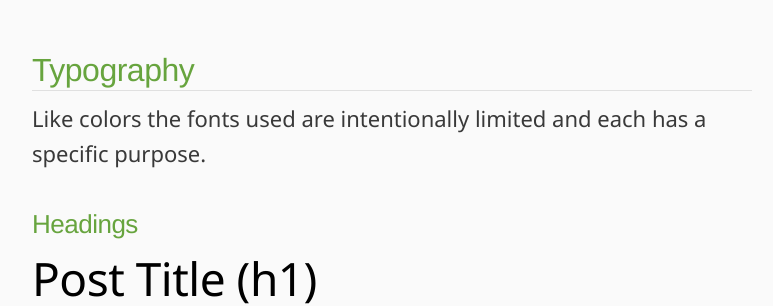
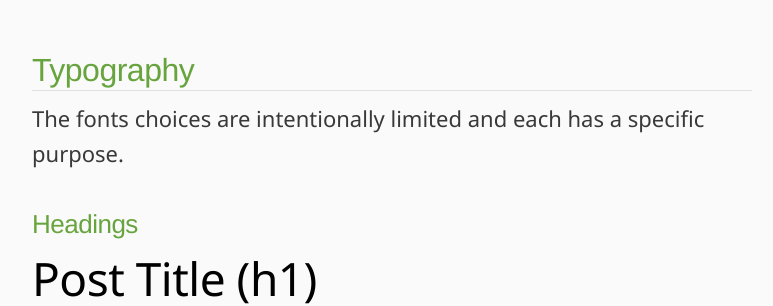
Before and after one commit to markthelefty/markthelefty.github.io, a Jekyll site: the page built from _posts/2018-07-30-theme-style-guide.markdown, in a window 1280 px wide. Shown: the part 1110-1416 px from the top of the page, without its empty margins (248-1021 px from the left). Built offline with Jekyll 4.4.1, drawn with Linux system fonts in a browser that asks for light colours; some web fonts are replaced; our own code applies the rules of GitHub Pages for plain Markdown files.

Commit message:
Updated Theme Style Guide

```diff
--- a/_posts/2018-07-30-theme-style-guide.markdown
+++ b/_posts/2018-07-30-theme-style-guide.markdown
@@ -17,7 +17,7 @@ The goal is to use several core "brand" colors. Currently there are two primary
 <br/>
 ## Typography
 {: .divider}
-Like colors the fonts used are intentionally limited and each has a specific purpose.
+The fonts choices are intentionally limited and each has a specific purpose.
 
 ### Headings
 # Post Title (h1)
```
